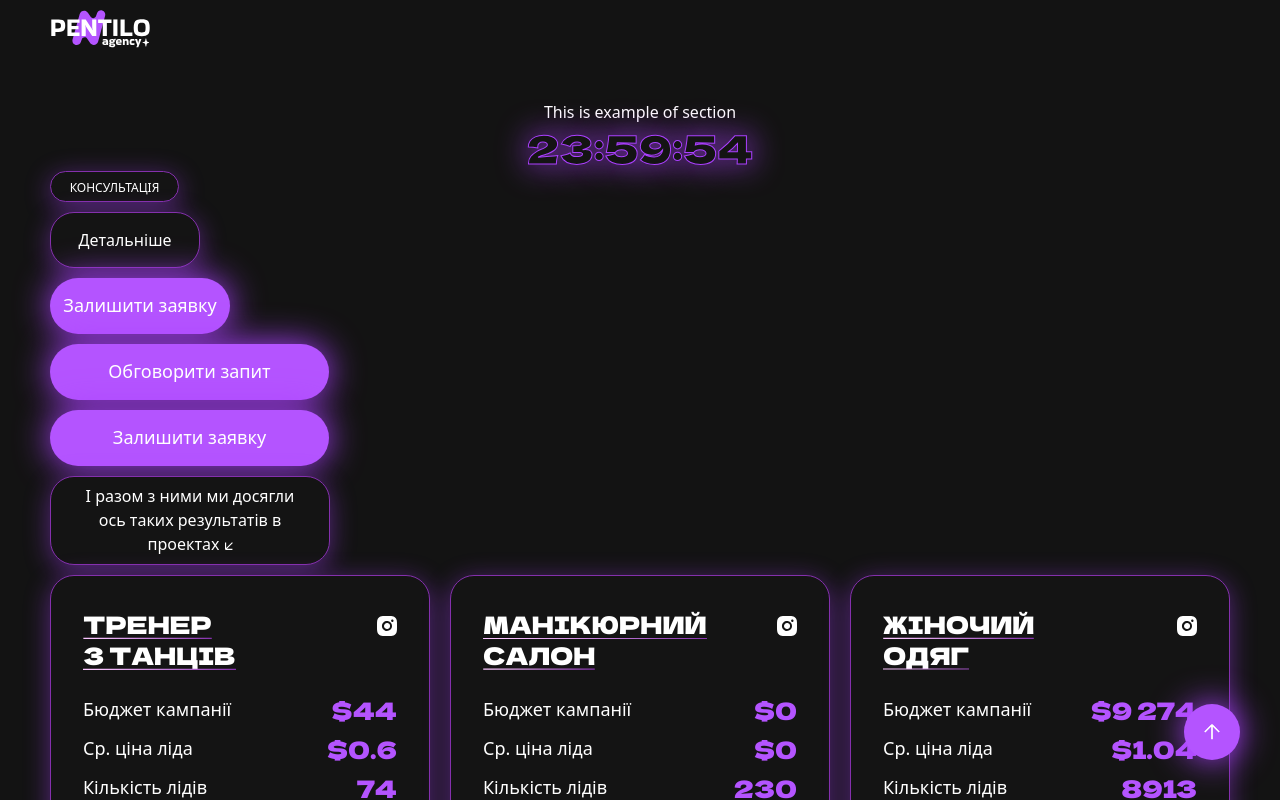
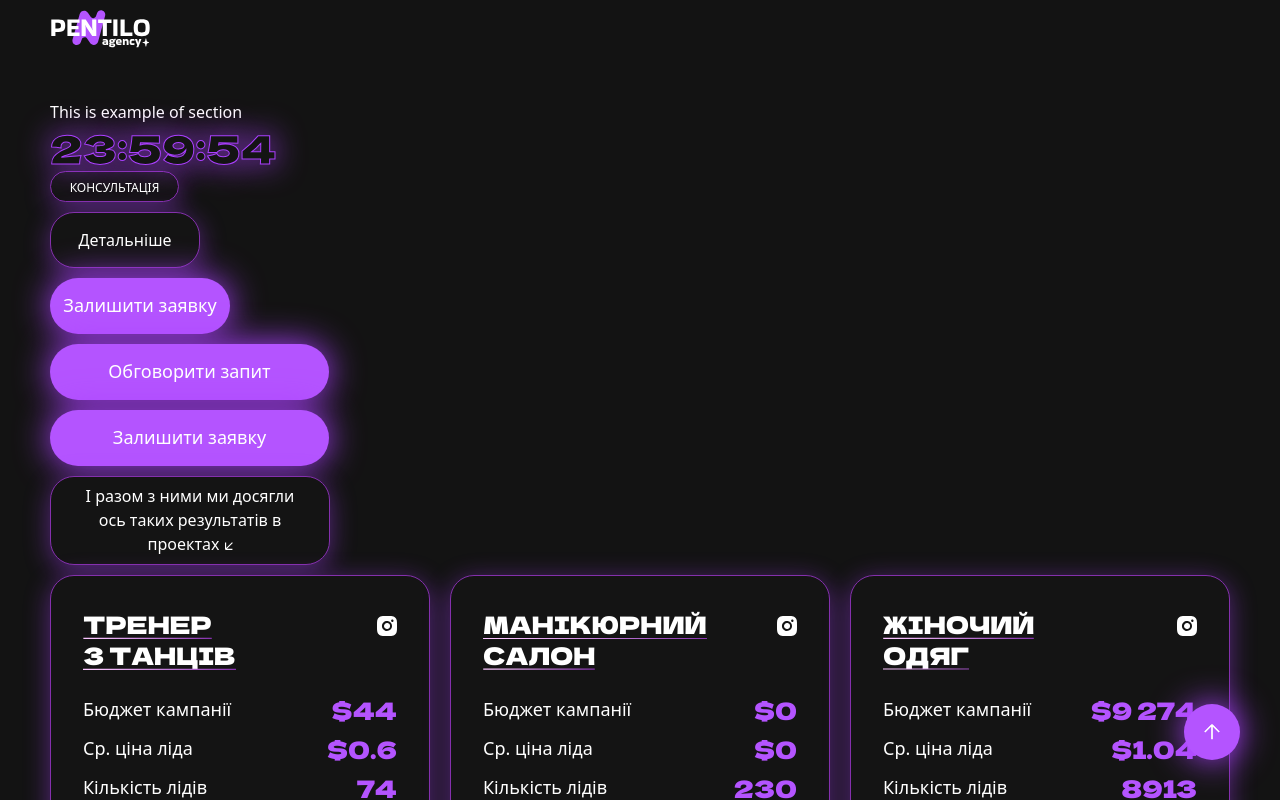
Before and after one commit to SoftRyzen-internship/pentilo-agency, a Next.js app: page / in a window 1280 px wide. Shown: the top 800 px of the page. Built offline with nearby package versions, Linux system fonts and the light colour scheme.

Commit message:
-text center

```diff
--- a/src/views/ExampleSection/ExampleSection.tsx
+++ b/src/views/ExampleSection/ExampleSection.tsx
@@ -10,7 +10,7 @@ import s from '@/views/ExampleSection/ExampleSection.module.css';
 export const ExampleSection = () => (
   <section
     id="expertise"
-    className={`${s.section} text-center h-[150vh] text-shadow-xxs container relative`}
+    className={`${s.section}  h-[150vh] text-shadow-xxs container relative`}
   >
     <h2 className="mt-[100px]">This is example of section</h2>
 
```
